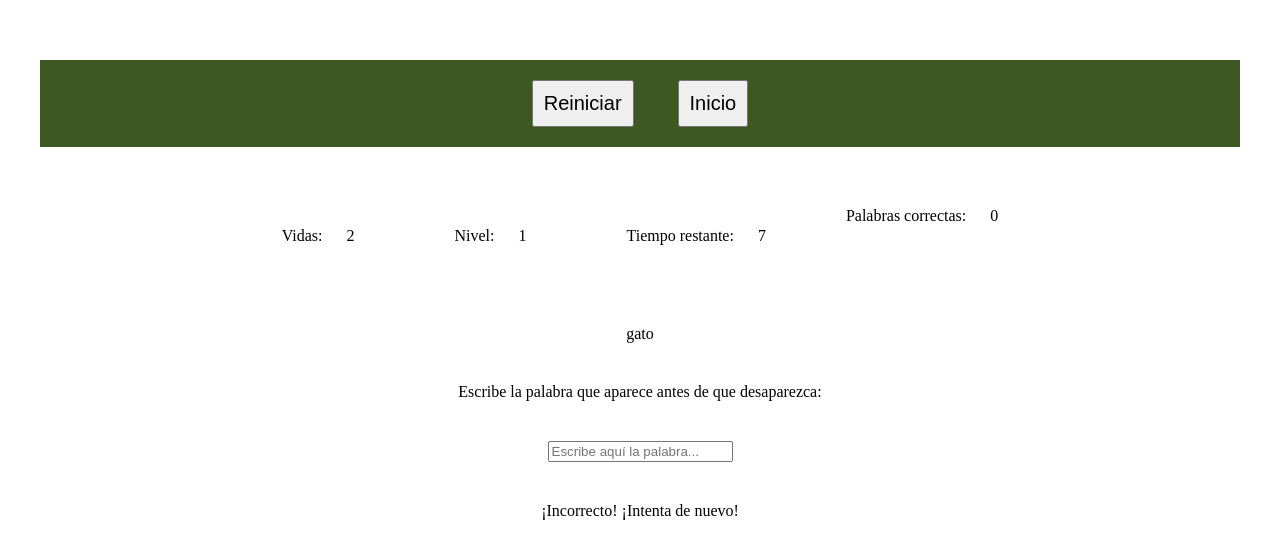
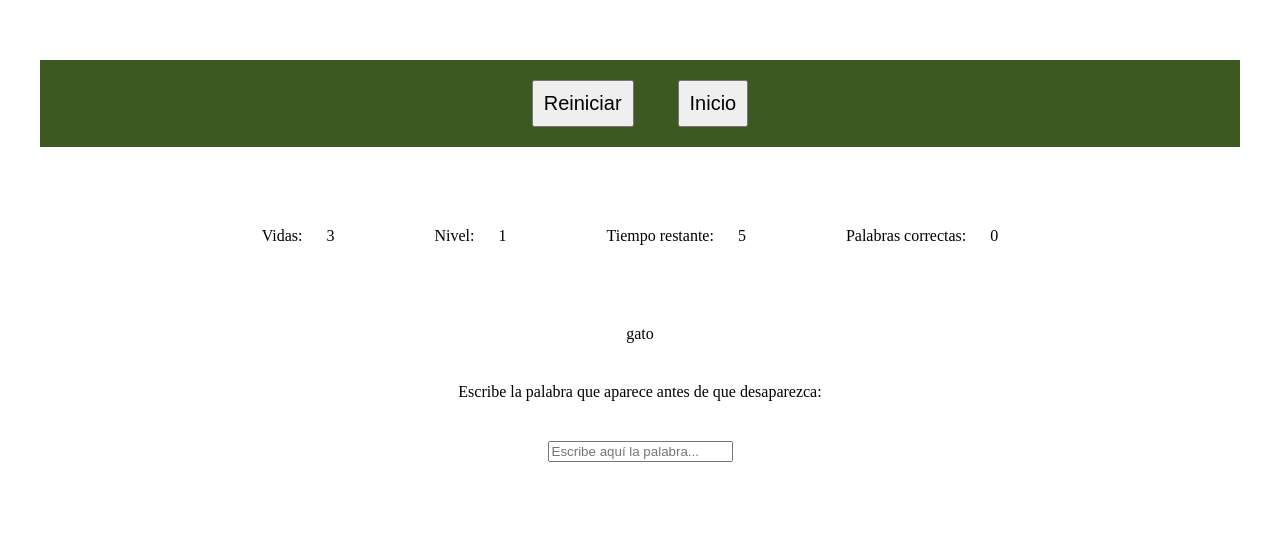
Before and after one commit to zmartand/carreraPalabras, a website: page juego.html in a window 1280 px wide. Both pictures are taken after a click on the button "Reiniciar". Drawn offline with Linux system fonts and the light colour scheme.

Commit message:
cambios + reiniciar juego

```diff
--- a/juego.css
+++ b/juego.css
@@ -10,7 +10,7 @@
     width: 100%;
 }
 
-#vidas, #nivel, #tiempoRestante{
+#vidas, #nivel, #tiempoRestante, #palabrasCorrectas{
     padding: 20px;
     margin: 20px;
 }
--- a/juego.html
+++ b/juego.html
@@ -7,7 +7,7 @@
 </head>
 <body>
     <div id="menu">
-        <button>Reiniciar</button>
+        <button onclick="reiniciarJuego()">Reiniciar</button>
         <button onclick="location.href='index.html'">Inicio</button>
     </div>
     <div id="contenedor1">
--- a/script.js
+++ b/script.js
@@ -9,6 +9,7 @@ let vidas = 3;
 const nivelContadorSpan = document.getElementById('contarNivel');
 const vidasContadorSpan = document.getElementById('contarVidas');
 const palabraUsuario = document.getElementById('usuarioInput');
+
 const actualizarVisualizacion = () =>{
     nivelContadorSpan.textContent = nivel;
     vidasContadorSpan.textContent = vidas;
@@ -22,20 +23,19 @@ const palabraRandom = () => {
 const inicio = () => {
     palabraRandom();
     validarPalabra();
-    let tiempoRest = tiempoBase/1000;
-    document.getElementById('contarTiempoRestante').textContent = tiempoRest;
+    let tiempoRestante = tiempoBase/1000;
+    document.getElementById('contarTiempoRestante').textContent = tiempoRestante;
     intervaloJuego = setInterval(() => {
-        document.getElementById('contarTiempoRestante').textContent = --tiempoRest; // Actualizamos el elemento HTML
-        if (tiempoRest <= 0) {
+        document.getElementById('contarTiempoRestante').textContent = --tiempoRestante; // Decrementa el valor en 1 del tiempo antes de que se evalúe ña expresión
+        if (tiempoRestante === 0) {
             clearInterval(intervaloJuego);
             checkCondicionFinal();
         }
     }, 1000);
-
 }
 
 const validarPalabra = () => {
-        if (palabraUsuario.value.trim().toLocaleLowerCase() === palabras.toLowerCase()) {
+        if (palabraUsuario.value.toLocaleLowerCase() === palabras.toLowerCase()) {
             document.getElementById('usuarioInput').value = ""; // Limpiar la entrada
             clearTimeout(intervaloJuego);
             contadorPalabrasCorrectas++;
@@ -44,20 +44,17 @@ const validarPalabra = () => {
         } else {
             //console.log("Incorrecto");
         }
-
 }
 
 const subirNivel = () => {
     if (contadorPalabrasCorrectas % 2 === 0) {
         nivel++; // Incrementa primero el nivel
         if (tiempoBase > tiempoMinimo) {
-            //tiempoBase = Math.max(tiempoMinimo, tiempoBase - (nivel - 1)* 1000);
             tiempoBase = Math.max(tiempoMinimo, tiempoBase - 1000);
         }
         actualizarVisualizacion();
         inicio();
     }else {
-    palabraRandom();
     inicio();
     }
 }
@@ -65,13 +62,11 @@ const subirNivel = () => {
 const checkCondicionFinal = () => {
     vidas--;
     actualizarVisualizacion();
-    clearInterval(intervaloJuego);
     if (vidas === 0) {
         finJuego();
     } else {
         document.getElementById('resultado').textContent = "¡Incorrecto! ¡Intenta de nuevo!";
         document.getElementById('usuarioInput').value = ""; // Limpiar la entrada
-        palabraRandom();
         inicio();
     }
 }
@@ -80,7 +75,19 @@ const finJuego = () => {
     document.getElementById('palabra').textContent = '';
     document.getElementById('usuarioInput').value = '';
     document.getElementById('usuarioInput').disabled = true;
-    document.getElementById('resultado').textContent = "¡Juego terminado! Has alcanzado el nivel " + nivel;
+    document.getElementById('resultado').textContent = "¡Juego terminado! Has alcanzado el nivel " + nivel + " con " + contadorPalabrasCorrectas + " palabras correctas";
+}
+
+const reiniciarJuego = () => {
+    clearInterval(intervaloJuego);
+    contadorPalabrasCorrectas = 0;
+    nivel = 1;
+    tiempoBase = 7000;
+    vidas = 3;
+    palabraUsuario.disabled = false;
+    document.getElementById('resultado').textContent = '';
+    actualizarVisualizacion();
+    inicio();
 }
 
 
--- a/style.css
+++ b/style.css
@@ -45,3 +45,8 @@ button{
     border-radius: 40px;
     padding: 20px;
 }
+
+button:hover{
+    background-color: #3D5820;
+    color: #e0e2db;
+}
```
